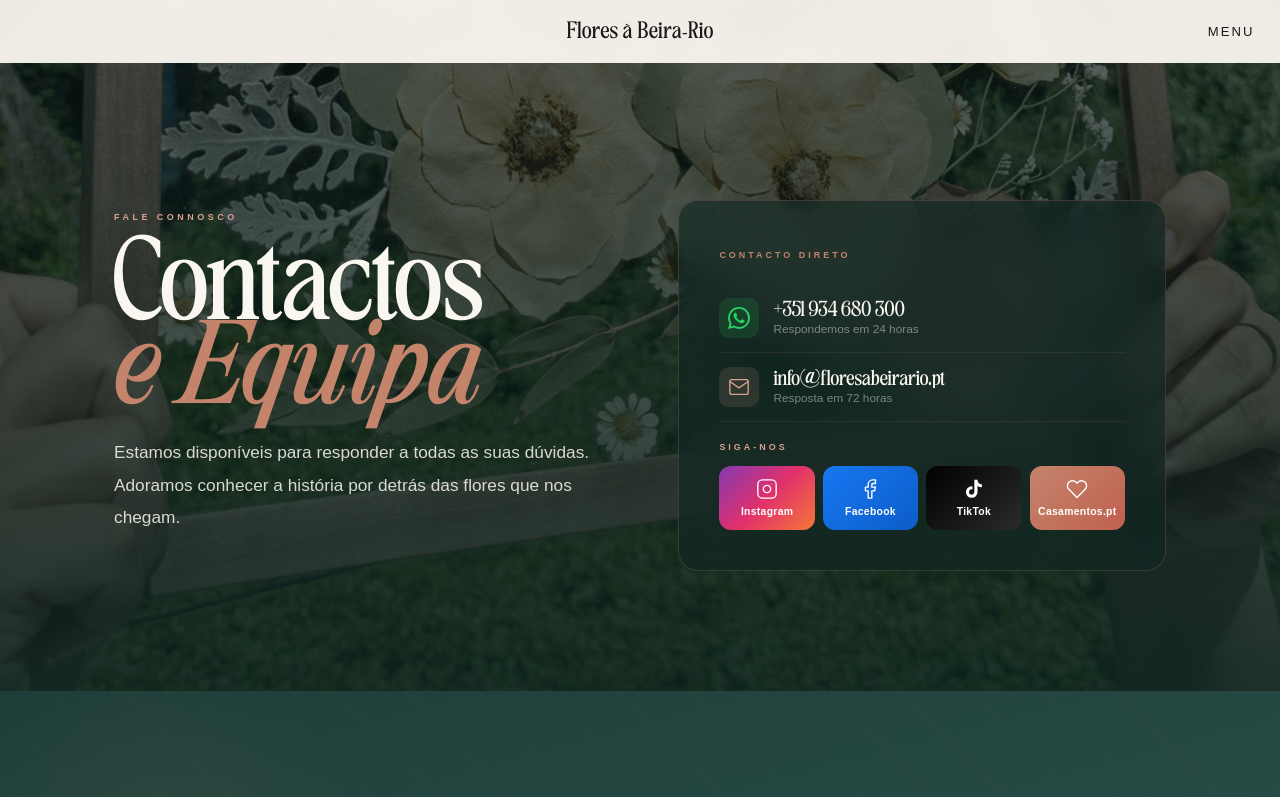
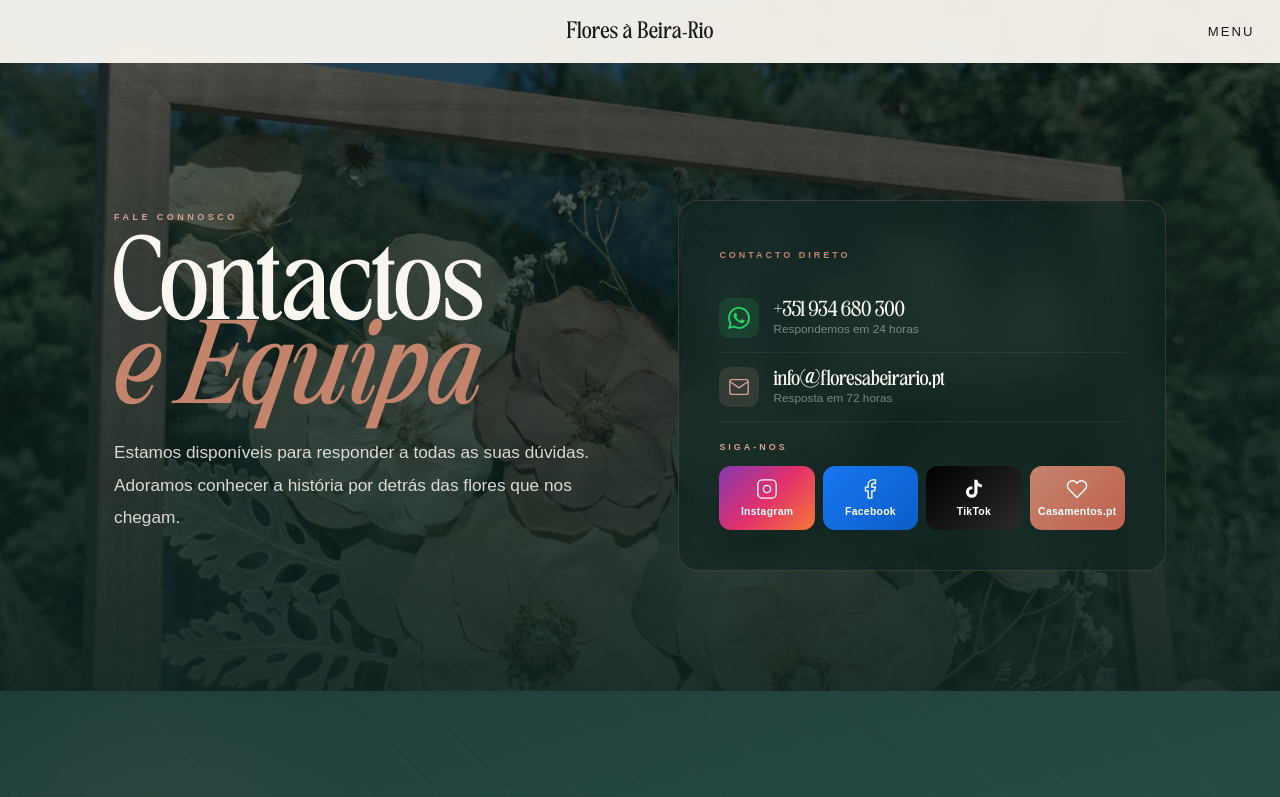
Before and after one commit to floresabeirario/fbr-website, a Next.js app: page /contactos in a window 1280 px wide. Shown: the top 797 px of the page. Built offline with nearby package versions, Linux system fonts and the light colour scheme; a web font is replaced by a local one.

Commit message:
Update ContactosClient.jsx

```diff
--- a/app/contactos/ContactosClient.jsx
+++ b/app/contactos/ContactosClient.jsx
@@ -213,7 +213,7 @@ export default function ContactosClient() {
             position: "absolute", inset: 0,
             backgroundImage: "url('/juliaquadro2.webp')",
             backgroundSize: "cover",
-            backgroundPosition: "center bottom",
+            backgroundPosition: "center center",
             filter: "brightness(0.55) saturate(0.8)",
           }}
         />
```
